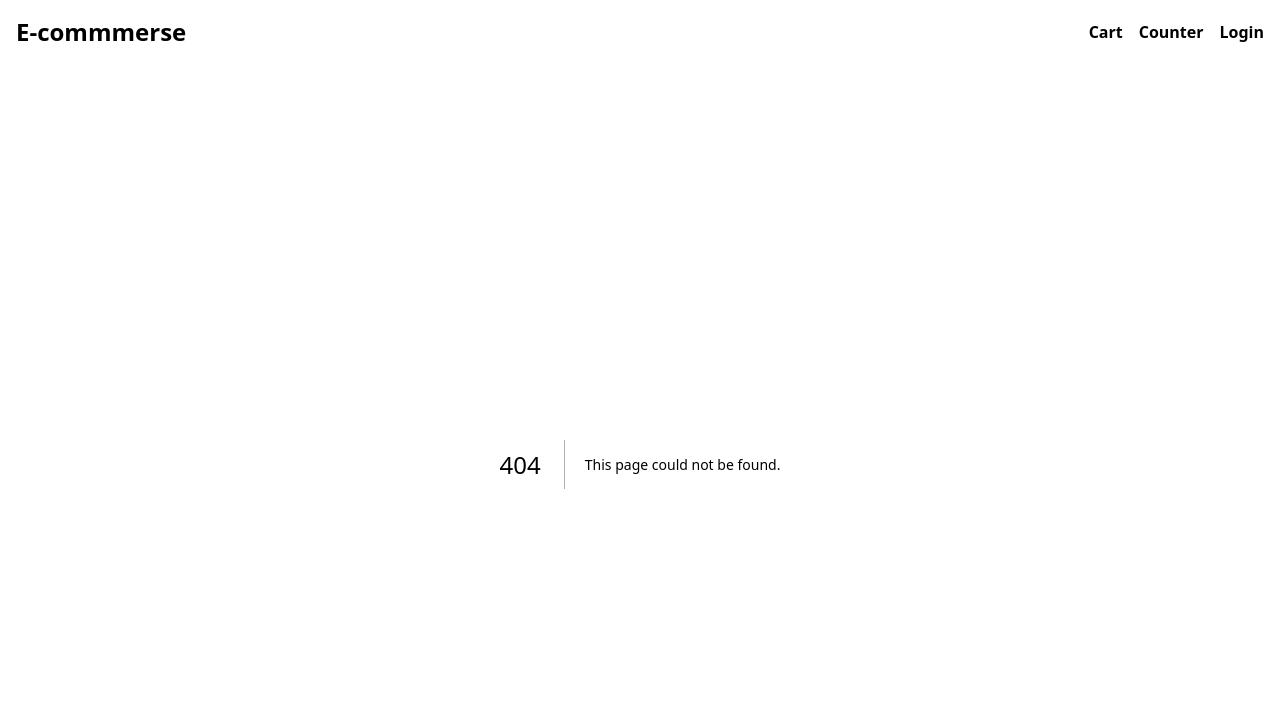
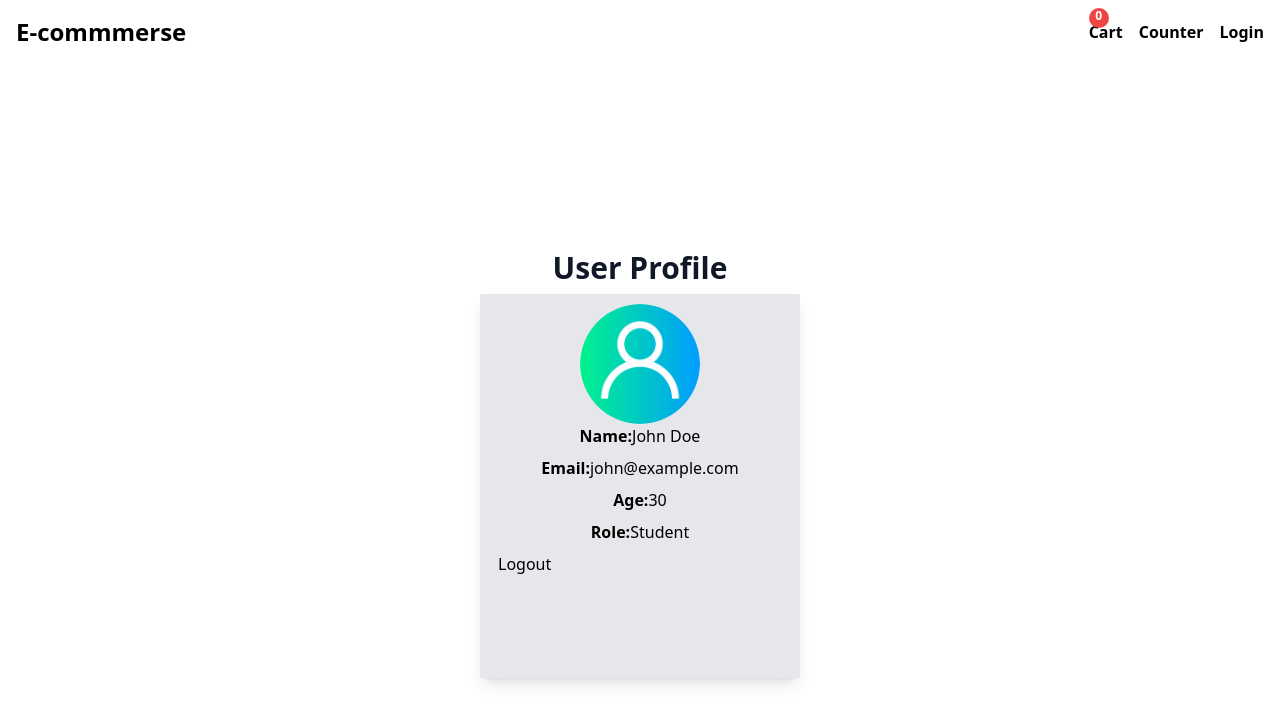
Before and after one commit to monupanwar1/-commerce, a Next.js app: page /Profile in a window 1280 px wide. Before the commit this address had no page. Shown: the top 724 px of the page. Built offline with nearby package versions, Linux system fonts and the light colour scheme.

Commit message:
login-added

```diff
--- /dev/null
+++ b/app/Profile/page.tsx
@@ -0,0 +1,101 @@
+"use client"
+import Image from "next/image";
+import Link from "next/link";
+import { useRouter } from "next/navigation";
+import { useEffect, useState } from "react";
+
+interface User{
+    name:string;
+    email:string;
+    age:number;
+    image:string;
+    role:string;
+
+}
+
+const getUser =():User |null=>{
+    return{
+    name: "John Doe",
+    email: "john@example.com",
+    age: 30,
+    image: "/images/user.png?height=128&width=128",
+    role: "Student",
+    }
+}
+
+export default function profilePage(){
+    const[user,setUser] =useState<User|null>(null);
+    const router =useRouter();
+
+    useEffect(()=>{
+        const userData =getUser();
+        setUser(userData);
+    },[])
+    const handleLogout=()=>{
+        setUser(null);
+        router.push("/");
+    };
+    const handleLogin=()=>{
+
+        router.push('/Login')
+    }
+
+
+
+    if(!user){
+        return(
+            <div className="items-center justify-center flex flex-cols  min-h-screen bg-white">
+                <div className="h-80 w-80 rounded-lg bg-gray-100 items-center justify-center flex-col space-y-2">
+                <h1 className="text-3xl text-center text-gray-900">Not logged IN</h1>
+                <p className="text-center">You need to log in to view your profile.</p>
+                <div className="flex justify-center">
+                <button className="px-4 py-2 ronded-md bg-blue-500">
+                    <Link href={"/login"}>Login</Link>
+                </button>
+                </div>
+
+                </div>
+            </div>
+        )
+    }
+
+
+
+    return(
+        <div className="min-h-screen bg-white flex items-center justify-center flex-col">
+           <h1 className=" mb-2 text-3xl font-bold text-gray-900">User Profile</h1>
+           <div className=" h-96  w-80 border-2 bg-gray-200 shadow-lg">
+            <div className="items-center justify-center flex mt-2 ">
+            <Image
+                src="/images/user.png"
+                alt="not-found"
+                width={120}
+                height={120}
+                className=" rounded-full"
+                />
+                </div>
+                <div className="space-y-2 text-center ">
+                    <p>
+                        <strong>Name:</strong>{user.name}
+                    </p>
+                    <p>
+                        <strong>Email:</strong>{user.email}
+                    </p>
+                    <p>
+                        <strong>Age:</strong>{user.age}
+                    </p>
+                    <p>
+                        <strong>Role:</strong>{user.role}
+                    </p>
+
+                </div>
+
+                <button className="px-4 py-2 rounded-">Logout</button>
+
+
+
+           </div>
+
+        </div>
+    )
+}
--- a/components/site-header.tsx
+++ b/components/site-header.tsx
@@ -1,15 +1,34 @@
+"use client"
+
+import UseCartStore from "@/Store/CartStore"
 import Link from "next/link"
 
+const user ={
+  name:"john Doe",
+  email:"johnDoe@gmail.com",
+  avatar:"/images/user.png"
+}
+
 const header = () => {
+  const isLoggedIn =false
+  const items = UseCartStore((state)=>state.items)
   return (
     <div className=" p-4  glass rounded-md items-center flex justify-between">
         <div className="">
             <Link href="/" className="text-2xl  font-bold text-black">E-commmerse</Link>
         </div>
         <div className="items-center flex gap-4 font-semibold">
-            <Link href="/Cart" className="font-3xl text-black">Cart</Link>
+            <Link href="/Cart" className="font-3xl text-black">Cart
+            <span className=" bg-red-500 text-white rounded-full w-5 h-5 absolute top-2 flex items-cenetr justify-center text-xs">
+                {items.reduce((sum,items)=>sum+items.quantity,0)}
+              </span>
+
+             </Link>
             <Link href="/Counter" className="font-3xl text-black">Counter</Link>
-            <Link href="/Login" className="font-3xl text-black">Login</Link>
+            {isLoggedIn?(
+              <Link href="/Profile" className="font-3xl text-black">Profile</Link>
+
+            ):(<Link href="/login" className="font-3xl text-black">Login</Link>)}
 
         </div>
     </div>
```
Also changed, not shown: public/images/user.png (added).
